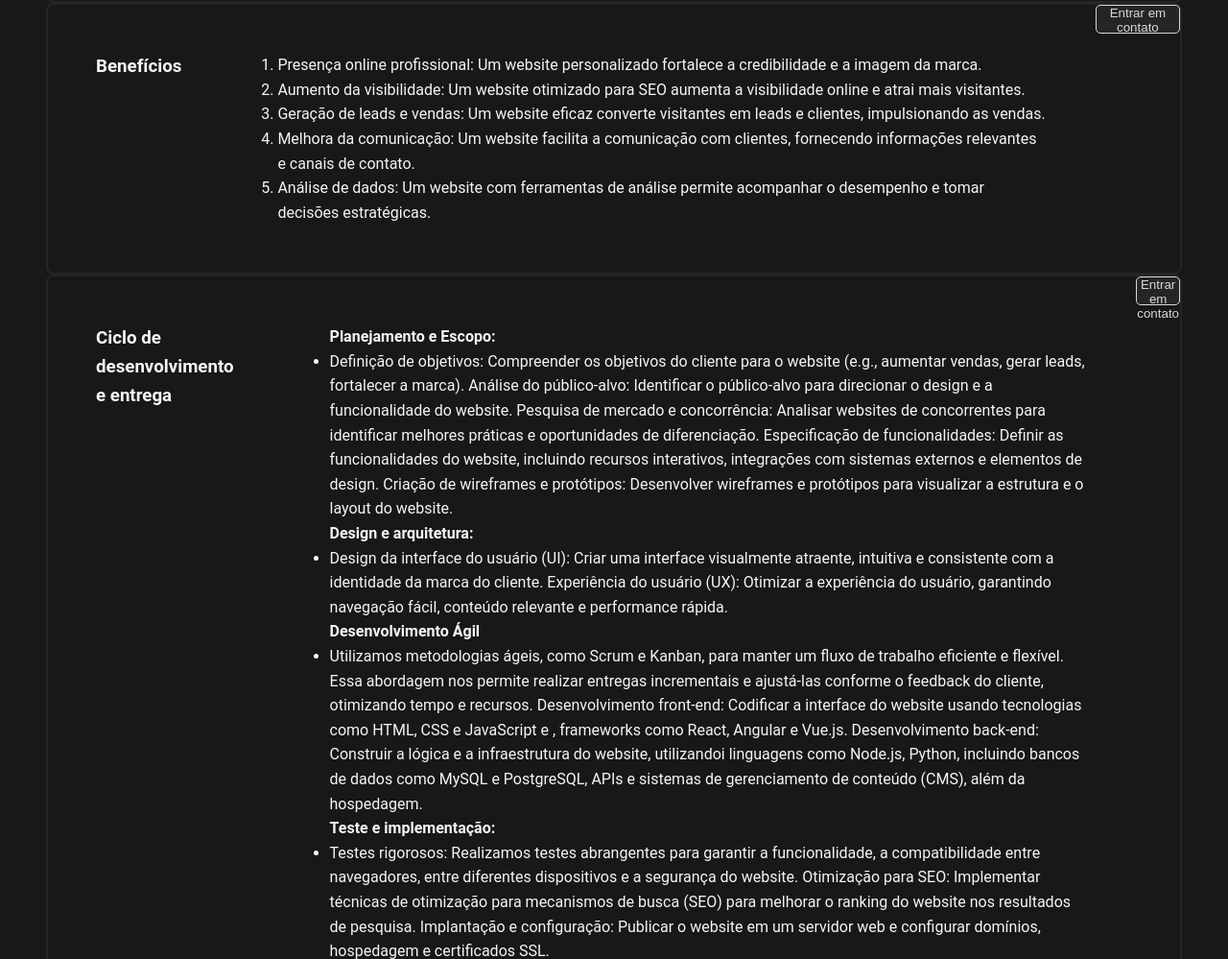
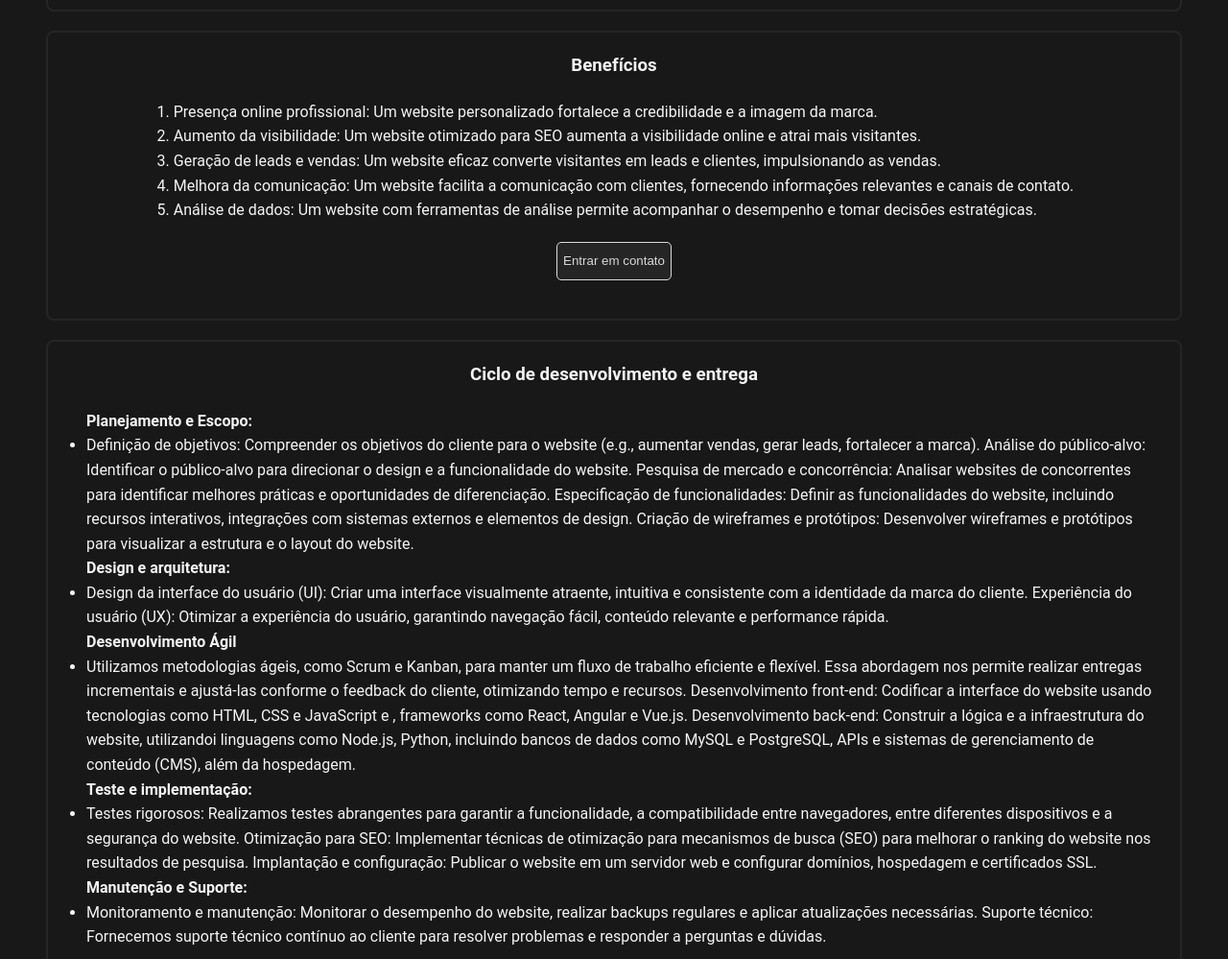
Before and after one commit to Gabolonhez/fabrica-software, a plain HTML site: page index.html in a window 1280 px wide. Shown: the part 543-1542 px from the top of the page at 96% size. Drawn offline with Linux system fonts and the light colour scheme.

Commit message:
feat/updating contact button

```diff
--- a/styles/styles.css
+++ b/styles/styles.css
@@ -137,62 +137,50 @@
 
   /* Services */
 
-.services h3 {
-  margin-right: 100px;
+  .services h3 {
+    margin-right: 0; /* Remova a margem desnecessária */
+    text-align: center; /* Centralize o título */
 }
 
 .services p, .services ol ul  {
 display: inline;fkle
 }
 
+.services ul, .services ol {
+  padding-left: 20px; /* Adicione padding para as listas */
+}
 
-.services__description1 {
+.services__description1,
+.services__description2,
+.services__description3 {
     border: 2px solid var(--cor-de-fundo-secundaria);
     border-radius: 0.5rem;
-    width: auto;
-    height: auto;
-  }
-
-.services__description1__services {
-  display: flex;
-  justify-content: center;
-  margin: 50px;
-  }
-
-  .services__description2 {
-    display: flex;
-
-    justify-content: center;
-    border: 2px solid var(--cor-de-fundo-secundaria);
-    border-radius: 0.5rem;
-    width: auto;
-    height: auto;
-  }
-
-.services__description2__benefits {
-  display: flex;
-  justify-content: center;
-  margin: 50px;
+    padding: 20px; /* Adicione padding interno */
+    margin-bottom: 20px; /* Adicione margem inferior entre os blocos */
 }
 
-.services__description3 {
+.services__description1__services,
+.services__description2__benefits,
+.services__description3__cicle {
     display: flex;
-
-    justify-content: center;
-    border: 2px solid var(--cor-de-fundo-secundaria);
-    border-radius: 0.5rem;
-    width: auto;
-    height: auto;
-  }
-
-.services__description3__cicle {
-  display: flex;
-  justify-content: center;
-  margin: 50px;
+    flex-direction: column; /* Alinhar conteúdo verticalmente */
+    align-items: center; /* Centralizar horizontalmente */
+    gap: 20px; /* Espaçamento entre os elementos internos */
 }
 
-.services button {
+.contact-button {
+ display: flex;
+ justify-content: center;
+ justify-self: center;
+ align-items: center;
+ width: 120px;
+ height: 40px;
+ margin: 20px;
+}
 
+.contact-button:hover {
+  font-size: 15px;
+  color: var(--cor-de-acento);
 }
 
   /* Testimonials */
```
Also changed, not shown: index.html (+0 -1 lines).
